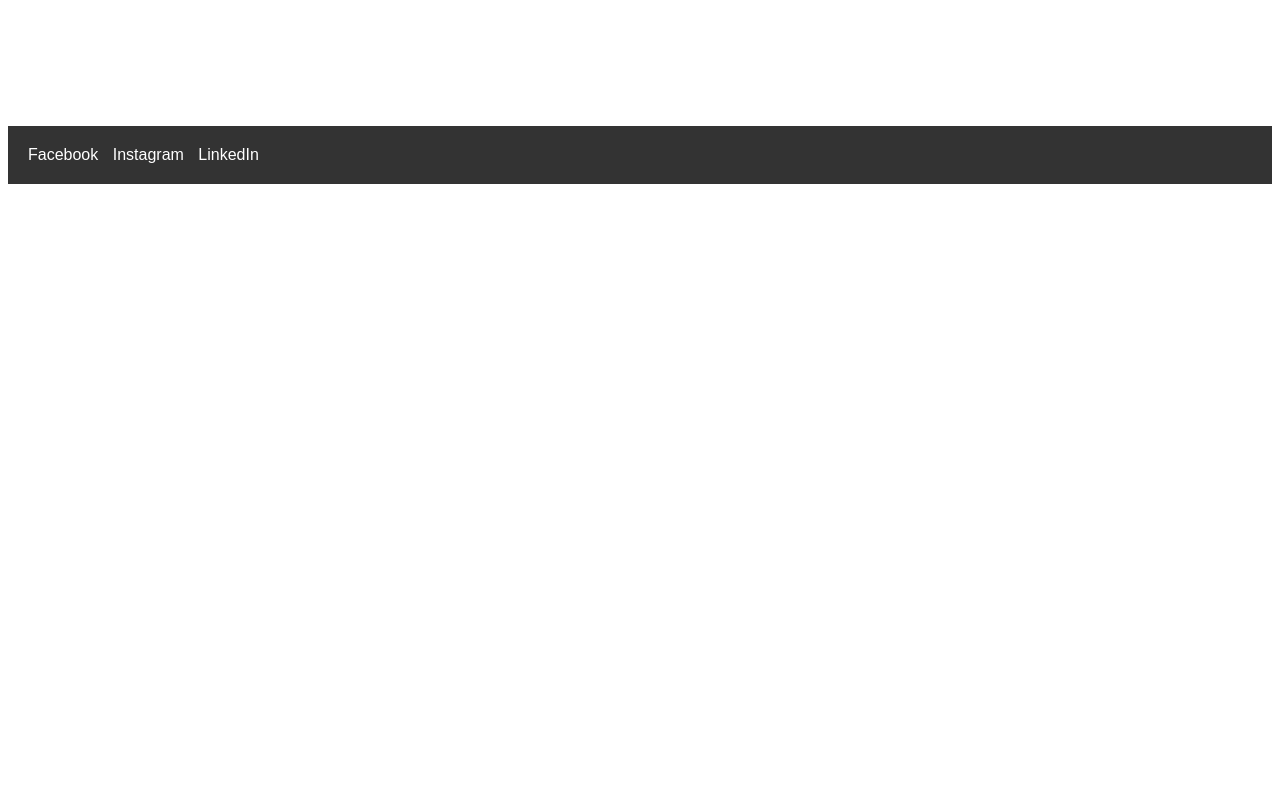
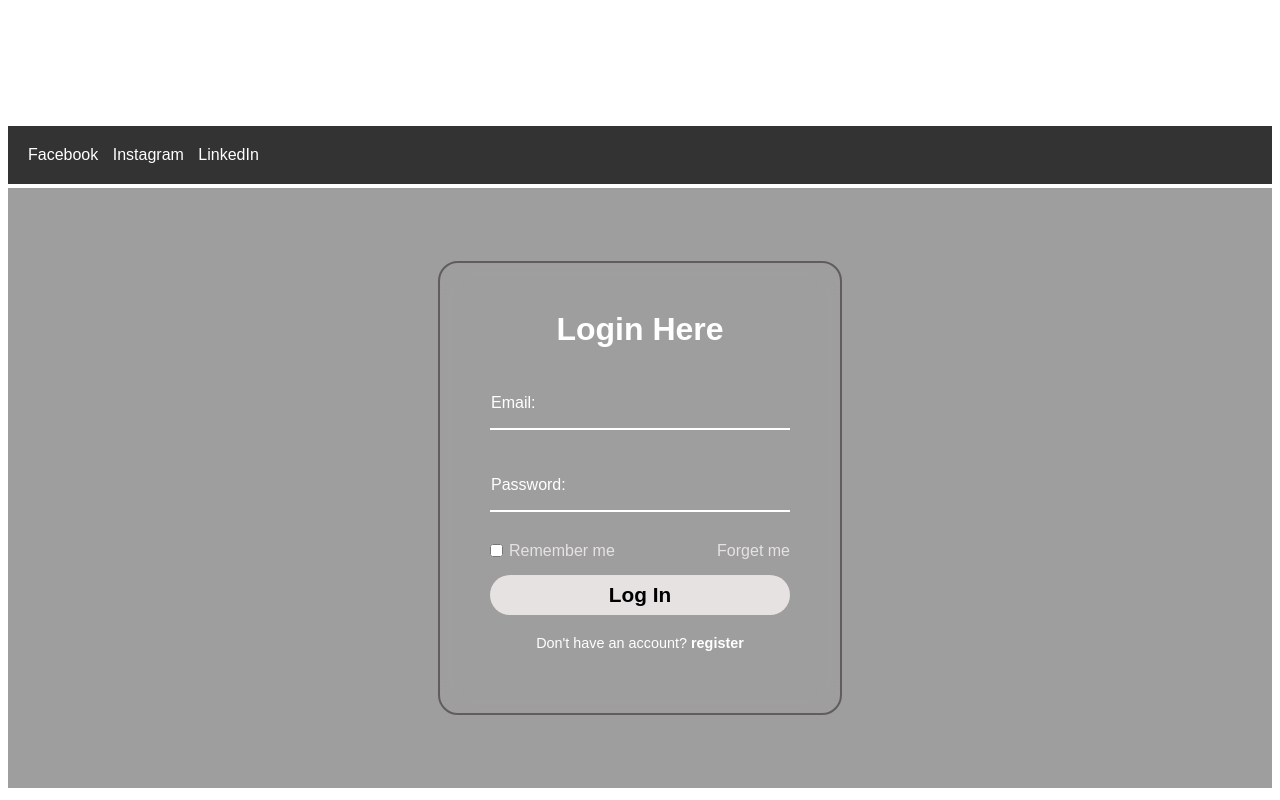
Before and after one commit to Rabindra-Basnet/htmlcssnew, a plain HTML site: page index.html in a window 1280 px wide. Shown: the part 507-1307 px from the top of the page. Before the commit the page ends 800 px from the top, so only its background shows below. Drawn offline with nearby package versions, Linux system fonts and the light colour scheme.

Commit message:
Update index.html

```diff
--- a/index.html
+++ b/index.html
@@ -59,5 +59,6 @@
 
 <!-- Content of your webpage goes here -->
  <iframe src="homepage.html" frameborder="0" width="100%" height="600px"></iframe>
+<iframe src="loginform.html" frameborder="0" width="100%" height="600px"></iframe>
 </body>
 </html>
```
